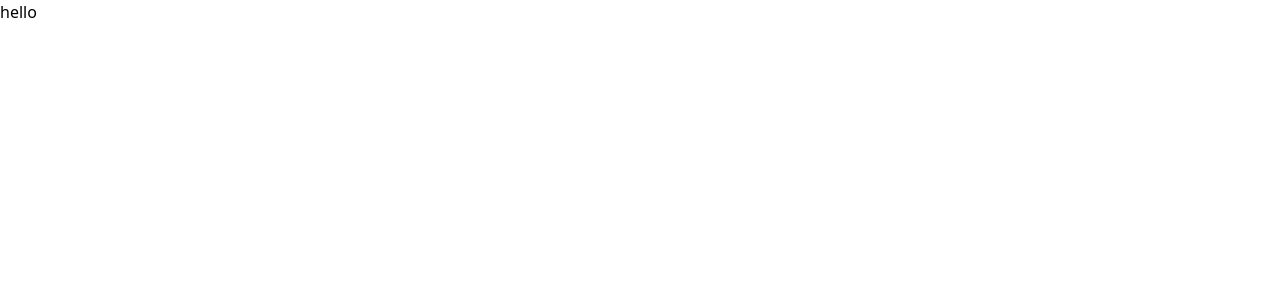
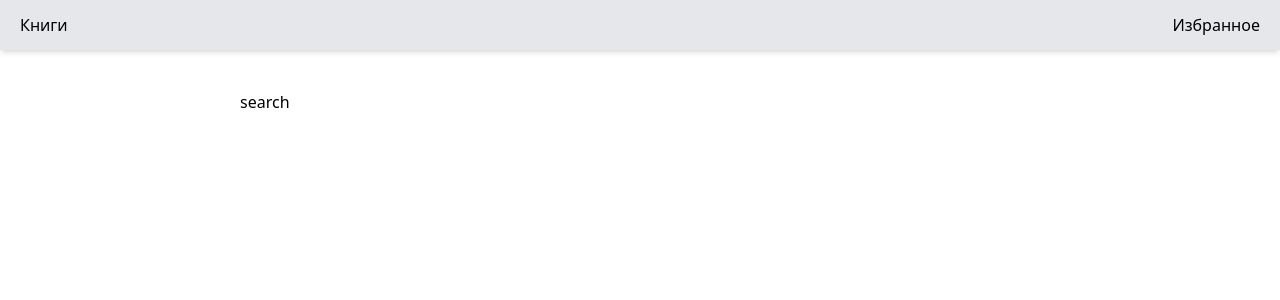
Before and after one commit to Pave11/book_app, a React (Create React App) app: page /main in a window 1280 px wide. Shown: the top 300 px of the page. Built offline with nearby package versions, Linux system fonts and the light colour scheme.

Commit message:
add base page structure

```diff
--- a/package.json
+++ b/package.json
@@ -14,6 +14,7 @@
     "@types/react-dom": "^19.1.6",
     "react": "^19.1.0",
     "react-dom": "^19.1.0",
+    "react-router-dom": "^7.6.3",
     "react-scripts": "5.0.1",
     "typescript": "^4.9.5",
     "web-vitals": "^2.1.4"
--- a/src/App.tsx
+++ b/src/App.tsx
@@ -1,7 +1,21 @@
 import React from 'react';
+import { Route, Routes } from 'react-router-dom';
+import { MainPage } from './pages/MainPage';
+import { BookDetailPage } from './pages/BookDetailPage';
+import { Navigation } from './components/Navigation';
+import { FavoritePage } from './pages/FavoritePage';
 
 function App() {
-  return <div> hello </div>;
+  return (
+    <>
+      <Navigation />
+      <Routes>
+        <Route path="/main" element={<MainPage />} />
+        <Route path="/book/:id" element={<BookDetailPage />} />
+        <Route path="/fav" element={<FavoritePage />} />
+      </Routes>
+    </>
+  );
 }
 
 export default App;
--- /dev/null
+++ b/src/components/BookCard.tsx
@@ -0,0 +1,5 @@
+import React from 'react';
+
+export function BookCard() {
+  return <div></div>;
+}
--- /dev/null
+++ b/src/components/BookSearch.tsx
@@ -0,0 +1,5 @@
+import React from 'react';
+
+export function BookSearh() {
+  return <div>search</div>;
+}
--- /dev/null
+++ b/src/components/Navigation.tsx
@@ -0,0 +1,11 @@
+import React from 'react';
+import { Link } from 'react-router-dom';
+
+export function Navigation() {
+  return (
+    <nav className="flex justify-between px-5 h-[50px] bg-gray-200 items-center shadow-md">
+      <Link to="/main"> Книги </Link>
+      <Link to="/fav"> Избранное </Link>
+    </nav>
+  );
+}
--- a/src/index.tsx
+++ b/src/index.tsx
@@ -2,8 +2,14 @@ import React from 'react';
 import ReactDOM from 'react-dom/client';
 import './index.css';
 import App from './App';
+import { BrowserRouter } from 'react-router-dom';
 
 const root = ReactDOM.createRoot(
   document.getElementById('root') as HTMLElement,
 );
-root.render(<App />);
+
+root.render(
+  <BrowserRouter>
+    <App />
+  </BrowserRouter>,
+);
--- /dev/null
+++ b/src/pages/BookDetailPage.tsx
@@ -0,0 +1,5 @@
+import React from 'react';
+
+export function BookDetailPage() {
+  return <div>book</div>;
+}
--- /dev/null
+++ b/src/pages/FavoritePage.tsx
@@ -0,0 +1,5 @@
+import React from 'react';
+
+export function FavoritePage() {
+  return <div></div>;
+}
--- /dev/null
+++ b/src/pages/MainPage.tsx
@@ -0,0 +1,13 @@
+import React from 'react';
+import { BookCard } from '../components/BookCard';
+import { BookSearh } from '../components/BookSearch';
+
+export function MainPage() {
+  return (
+    <div className="container mx-auto max-w-[800px] pt-10">
+      <BookSearh />
+
+      <BookCard />
+    </div>
+  );
+}
```
Also changed, not shown: 1 other file (tests, documents, lock files or other folders).
